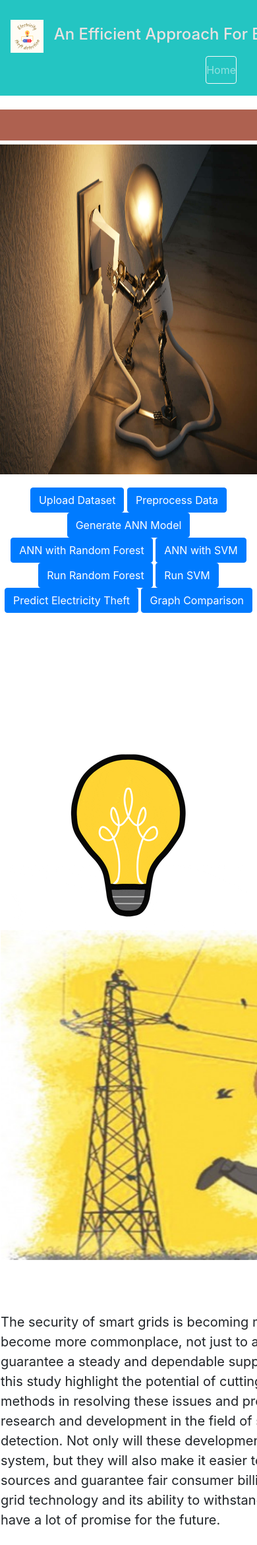
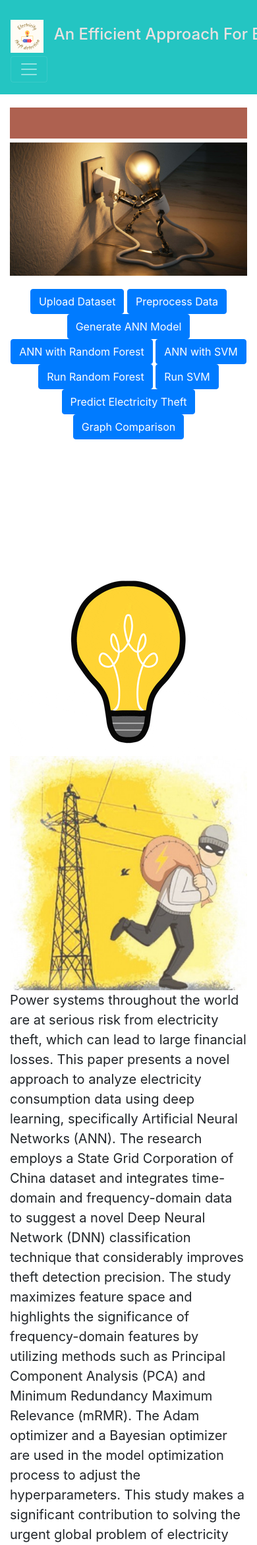
Before and after one commit to skreddykoppula/Electricity-Theft-Detection, a Flask app: page / in a window 390 px wide; the page is wider, and only the part inside the window is pictured. Shown: the top 2342 px of that part at 66% size. Run offline with Flask 3, Linux system fonts and the light colour scheme; some libraries are stand-ins or nearby versions.

Commit message:
making pages flexable for every screan

```diff
--- a/templates/index.html
+++ b/templates/index.html
@@ -1,7 +1,6 @@
 <!DOCTYPE html>
-<html>
+<html lang="en">
   <head>
-    <!-- Required meta tags -->
     <meta charset="utf-8" />
     <meta
       name="viewport"
@@ -16,13 +15,7 @@
     <!-- Bootstrap CSS -->
     <link
       rel="stylesheet"
-      href="https://maxcdn.bootstrapcdn.com/bootstrap/4.0.0/css/bootstrap.min.css"
-      integrity="sha384-Gn5384xqQ1aoWXA+058RXPxPg6fy4IWvTNh0E263XmFcJlSAwiGgFAW/dAiS6JXm"
-      crossorigin="anonymous"
-    />
-    <link
-      rel="stylesheet"
-      href="https://cdnjs.cloudflare.com/ajax/libs/font-awesome/4.7.0/css/font-awesome.min.css"
+      href="https://stackpath.bootstrapcdn.com/bootstrap/4.5.2/css/bootstrap.min.css"
     />
     <link
       rel="stylesheet"
@@ -30,21 +23,14 @@
     />
     <link
       rel="stylesheet"
-      href="https://stackpath.bootstrapcdn.com/bootstrap/4.5.2/css/bootstrap.min.css"
-    />
-    <title>Electricity Theft Detection</title>
-
-    <!-- Inside the <head> section of your HTML template -->
-
-    <link
-      rel="stylesheet"
       type="text/css"
       href="{{ url_for('static', filename='styles.css') }}"
     />
+    <title>Electricity Theft Detection</title>
   </head>
   <body>
     <header class="site-header">
-      <nav class="navbar navbar-expand-md navbar-dark bg-steel">
+      <nav class="navbar navbar-expand-lg navbar-dark bg-steel">
         <div class="container">
           <a class="navbar-brand" href="{{ url_for('home') }}">
             <img
@@ -52,14 +38,22 @@
               alt="logo"
               style="width: 50px; height: 50px; margin-right: 10px"
             />
-            <h1
-              class="site-title"
-              style="color: #e9e2e2; margin-top: 15px; display: inline-block"
-            >
-              An Efficient Approach For Electricity Theft Detection in Smart
-              Grids
+            <h1 class="site-title" style="color: #e9e2e2; margin-top: 15px; display: inline-block">
+              An Efficient Approach For Electricity Theft Detection in Smart Grids
             </h1>
           </a>
+          <button
+            class="navbar-toggler"
+            type="button"
+            data-toggle="collapse"
+            data-target="#navbarNav"
+            aria-controls="navbarNav"
+            aria-expanded="false"
+            aria-label="Toggle navigation"
+          >
+            <span class="navbar-toggler-icon"></span>
+          </button>
+          <div class="collapse navbar-collapse" id="navbarNav">
             <ul class="navbar-nav ml-auto">
               <li class="nav-item">
                 <a
@@ -70,19 +64,18 @@
               </li>
             </ul>
           </div>
+        </div>
       </nav>
     </header>
 
     <main role="main" class="container">
       <div class="row">
         <div class="col-md-8">
-          {% with messages = get_flashed_messages(with_categories=true) %} {% if
-          messages %} {% for category, message in messages %}
+          {% with messages = get_flashed_messages(with_categories=true) %} {% if messages %} {% for category, message in messages %}
           <div class="alert alert-{{ category }}">{{ message }}</div>
           {% endfor %} {% endif %} {% endwith %}
         </div>
       </div>
-    </main>
 
       <marquee class="toll-free-marquee" direction="left" behavior="scroll">
         Toll-Free Number: 1-800-123-4567
@@ -90,13 +83,14 @@
 
       <div class="img1">
         <img
-        style="width: 100%; height: 500px"
+          style="width: 100%; max-height: 500px; object-fit: cover;"
           src="{{ url_for('static', filename='current.jpg') }}"
           alt="Current"
         />
       </div>
 
       <div class="button-container text-center">
+        <!-- Your buttons here -->
 <a href="{{ url_for('upload_dataset') }}" class="btn btn-primary"
         >Upload Dataset</a
       >
@@ -125,23 +119,18 @@
       </div>
 
       <div class="img2 text-center">
-      <img
-        src="{{ url_for('static', filename='giphy.gif') }}"
-        alt="smartidea"
-      />
+        <img src="{{ url_for('static', filename='giphy.gif') }}" alt="smartidea" />
       </div>
 
       {% block content %}{% endblock %}
-    <table>
-      <tr>
-        <td>
+
+      <div class="row">
+        <div class="col-md-6">
           <img
             src="{{ url_for('static', filename='theft.jpg') }}"
-            width="700px"
-            height="500px"
+            class="img-fluid"
+            alt="Theft"
           />
-        </td>
-        <td>
           <p style="font-size: 20px">
             Power systems throughout the world are at serious risk from
             electricity theft, which can lead to large financial losses. This
@@ -159,10 +148,8 @@
             makes a significant contribution to solving the urgent global
             problem of electricity theft.
           </p>
-        </td>
-      </tr>
-      <tr>
-        <td>
+        </div>
+        <div class="col-md-6">
           <p style="font-size: 20px">
             The security of smart grids is becoming more and more important as
             they become more commonplace, not just to avoid losing money but
@@ -177,16 +164,14 @@
             withstand cyberattacks and power theft have a lot of promise for the
             future.
           </p>
-        </td>
-        <td>
           <img
             src="{{ url_for('static', filename='theft2.jpeg') }}"
-            width="700px"
-            height="500px"
+            class="img-fluid"
+            alt="Theft2"
           />
-        </td>
-      </tr>
-    </table>
+        </div>
+      </div>
+    </main>
 
     <footer class="footer">
       <div class="container">
@@ -235,20 +220,9 @@
       </div>
     </footer>
 
-    <script
-      src="https://code.jquery.com/jquery-3.2.1.slim.min.js"
-      integrity="sha384-KJ3o2DKtIkvYIK3UENzmM7KCkRr/rE9/Qpg6aAZGJwFDMVNA/GpGFF93hXpG5KkN"
-      crossorigin="anonymous"
-    ></script>
-    <script
-      src="https://cdnjs.cloudflare.com/ajax/libs/popper.js/1.12.9/umd/popper.min.js"
-      integrity="sha384-ApNbgh9B+Y1QKtv3Rn7W3mgPxhU9K/ScQsAP7hUibX39j7fakFPskvXusvfa0b4Q"
-      crossorigin="anonymous"
-    ></script>
-    <script
-      src="https://maxcdn.bootstrapcdn.com/bootstrap/4.0.0/js/bootstrap.min.js"
-      integrity="sha384-JZR6Spejh4U02d8jOt6vLEHfe/JQGiRRSQQxSfFWpi1MquVdAyjUar5+76PVCmYl"
-      crossorigin="anonymous"
-    ></script>
+    <!-- Bootstrap JavaScript libraries -->
+    <script src="https://code.jquery.com/jquery-3.2.1.slim.min.js" integrity="sha384-KJ3o2DKtIkvYIK3UENzmM7KCkRr/rE9/Qpg6aAZGJwFDMVNA/GpGFF93hXpG5KkN" crossorigin="anonymous"></script>
+    <script src="https://cdnjs.cloudflare.com/ajax/libs/popper.js/1.12.9/umd/popper.min.js" integrity="sha384-ApNbgh9B+Y1QKtv3Rn7W3mgPxhU9K/ScQsAP7hUibX39j7fakFPskvXusvfa0b4Q" crossorigin="anonymous"></script>
+    <script src="https://stackpath.bootstrapcdn.com/bootstrap/4.5.2/js/bootstrap.min.js"></script>
   </body>
 </html>
```
Also changed, not shown: static/performance_graph.png, 1 other file. Lines whose indentation alone changed are shown as unchanged.
